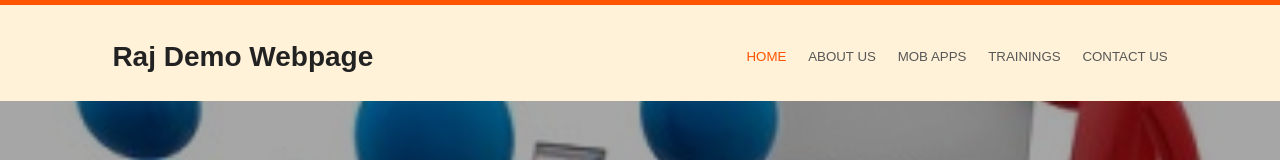
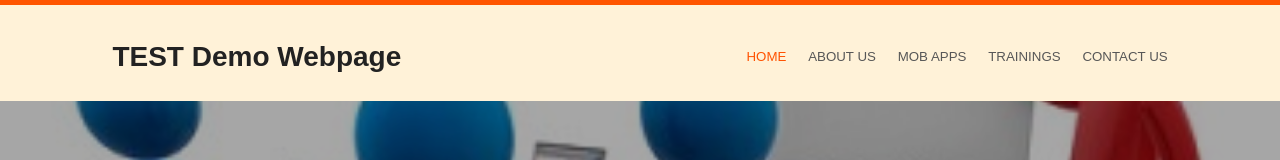
Before and after one commit to nrajkumars/TrainingWebsite, a plain HTML site: page index.html in a window 1280 px wide. Shown: the top 160 px of the page. Drawn offline with nearby package versions, Linux system fonts and the light colour scheme; some packages are replaced by stand-ins of ours.

Commit message:
changeed logo name

```diff
--- a/index.html
+++ b/index.html
@@ -21,7 +21,7 @@
 			<div class="row">
 				<div class="nav-inner row-content buffer-left buffer-right even clear-after">
 					<div id="brand">
-						<h1 class="reset"><!--<img src="img/logo.png" alt="logo">--><a href=""></a>Raj Demo Webpage </h1>
+						<h1 class="reset"><!--<img src="img/logo.png" alt="logo">--><a href=""></a> TEST Demo Webpage </h1>
 					</div><!-- brand -->
 					<a id="menu-toggle" href="#"><i class="fa fa-bars fa-lg"></i></a>
 					<nav>
```
